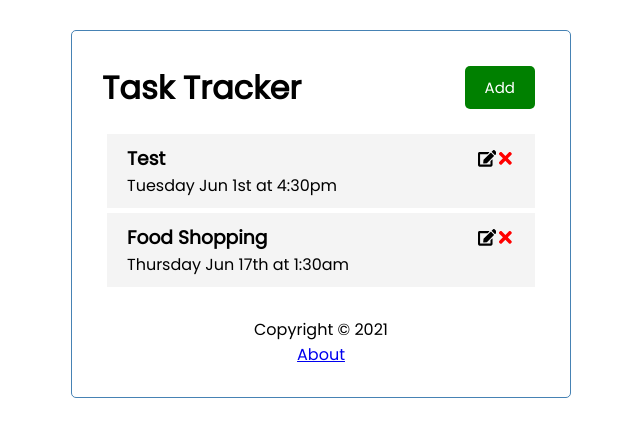
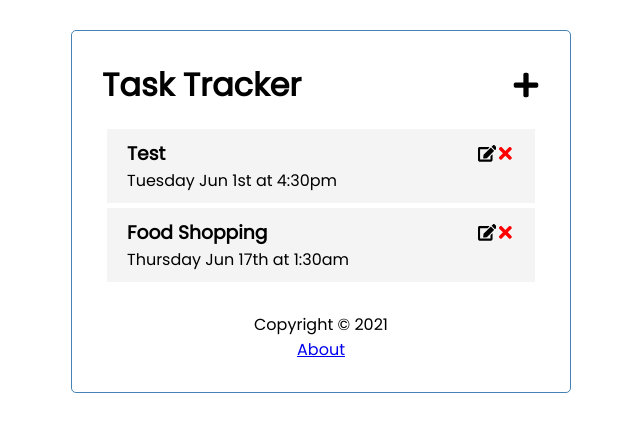
Before and after one commit to mdkincaid/TaskTracker, a React (Create React App) app: page / in a window 1280 px wide. Shown: the top 436 px of the page, without its empty margins (319-959 px from the left). Built offline with nearby package versions, Linux system fonts and the light colour scheme; data requests are answered from the project's data file.

Commit message:
feat: changed the Add task button to be a plus icon and the Close button to be a minus icon

```diff
--- a/src/components/Header.js
+++ b/src/components/Header.js
@@ -1,25 +1,24 @@
 // react
 import { useLocation } from 'react-router-dom';
+import { FaMinus, FaPlus } from 'react-icons/fa';
 
 // third-party
 import PropTypes from 'prop-types';
 
-// project
-import Button from './Button';
-
 const Header = ({ title, onAdd, showAdd }) => {
 	const location = useLocation();
+	let addButton;
+
+	if (location.pathname === '/' && !showAdd) {
+		addButton = <FaPlus size={28} onClick={onAdd} />;
+	} else if (location.pathname === '/' && showAdd) {
+		addButton = <FaMinus size={28} onClick={onAdd} />;
+	}
 
 	return (
 		<header className='header'>
 			<h1>{title}</h1>
-			{location.pathname === '/' && (
-				<Button
-					color={showAdd ? 'red' : 'green'}
-					text={showAdd ? 'Close' : 'Add'}
-					onClick={onAdd}
-				/>
-			)}
+			{addButton}
 		</header>
 	);
 };
```
